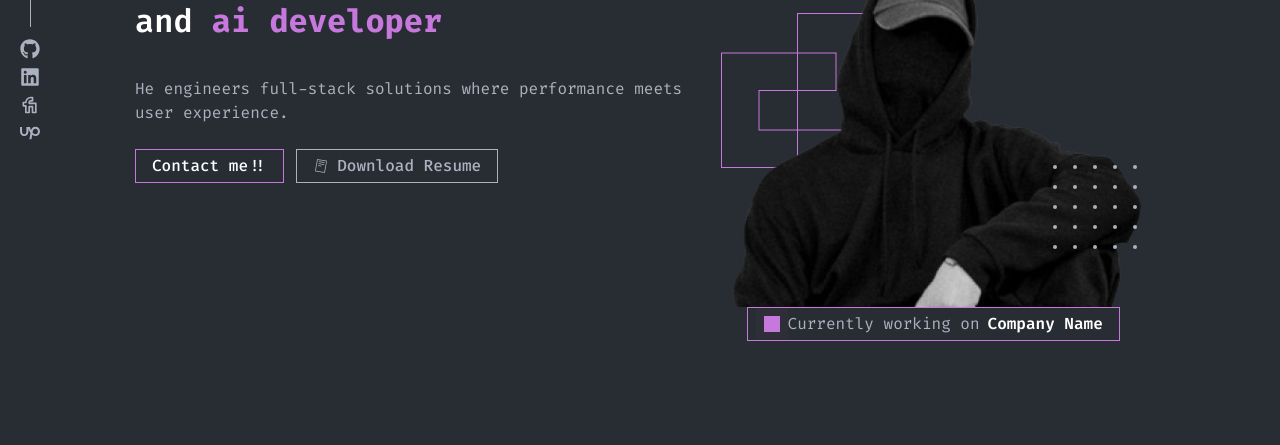
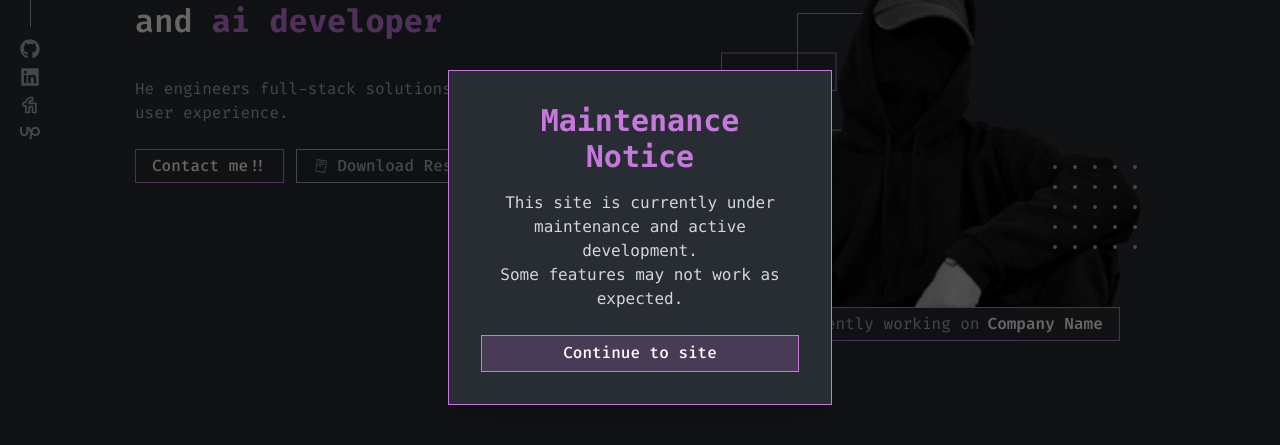
Before and after one commit to hozaifa4you/hozaifabinmasud, a Next.js app: page / in a window 1280 px wide. Shown: the part 163-608 px from the top of the page. Built offline with nearby package versions, Linux system fonts and the light colour scheme; no server answers.

Commit message:
Add maintenance notice

```diff
--- a/src/app/layout.tsx
+++ b/src/app/layout.tsx
@@ -4,6 +4,7 @@ import { Fira_Code } from 'next/font/google';
 
 import { Footer } from '@/components/footer';
 import { Navbar } from '@/components/navbar/navbar';
+import { MaintenanceNotice } from '@/components/ui/maintenance-notice';
 import { appConfig } from '@/config/app.config';
 import '@/styles/globals.css';
 
@@ -29,6 +30,8 @@ export default function RootLayout({
             className={`bg-bg-main text-text antialiased ${firaCode.className}`}
          >
             <Navbar />
+            {/* Maintenance notice for first-time visitors */}
+            <MaintenanceNotice />
             {children}
             <Analytics />
             <Footer />
--- /dev/null
+++ b/src/components/ui/maintenance-notice.tsx
@@ -0,0 +1,51 @@
+'use client';
+
+import { useEffect, useState } from 'react';
+
+import { buttonVariants } from './button';
+
+export function MaintenanceNotice() {
+   const [open, setOpen] = useState(false);
+
+   useEffect(() => {
+      // Only show if not already dismissed
+      if (
+         typeof window !== 'undefined' &&
+         !localStorage.getItem('maintenance_notice_dismissed')
+      ) {
+         setOpen(true);
+      }
+   }, []);
+
+   const handleClose = () => {
+      setOpen(false);
+      localStorage.setItem('maintenance_notice_dismissed', '1');
+   };
+
+   if (!open) return null;
+
+   return (
+      <div className="fixed inset-0 z-50 flex items-center justify-center bg-black/60">
+         <div className="bg-bg-main border-primary w-full max-w-sm border p-8 text-center shadow-xl">
+            <div className="text-primary mb-4 font-mono text-3xl font-bold">
+               Maintenance Notice
+            </div>
+            <div className="mb-6 font-mono text-base text-gray-300">
+               This site is currently under maintenance and active development.
+               <br />
+               Some features may not work as expected.
+            </div>
+            <button
+               className={buttonVariants({
+                  variant: 'outlineSecondary',
+                  size: 'lg',
+                  class: 'w-full',
+               })}
+               onClick={handleClose}
+            >
+               Continue to site
+            </button>
+         </div>
+      </div>
+   );
+}
```
